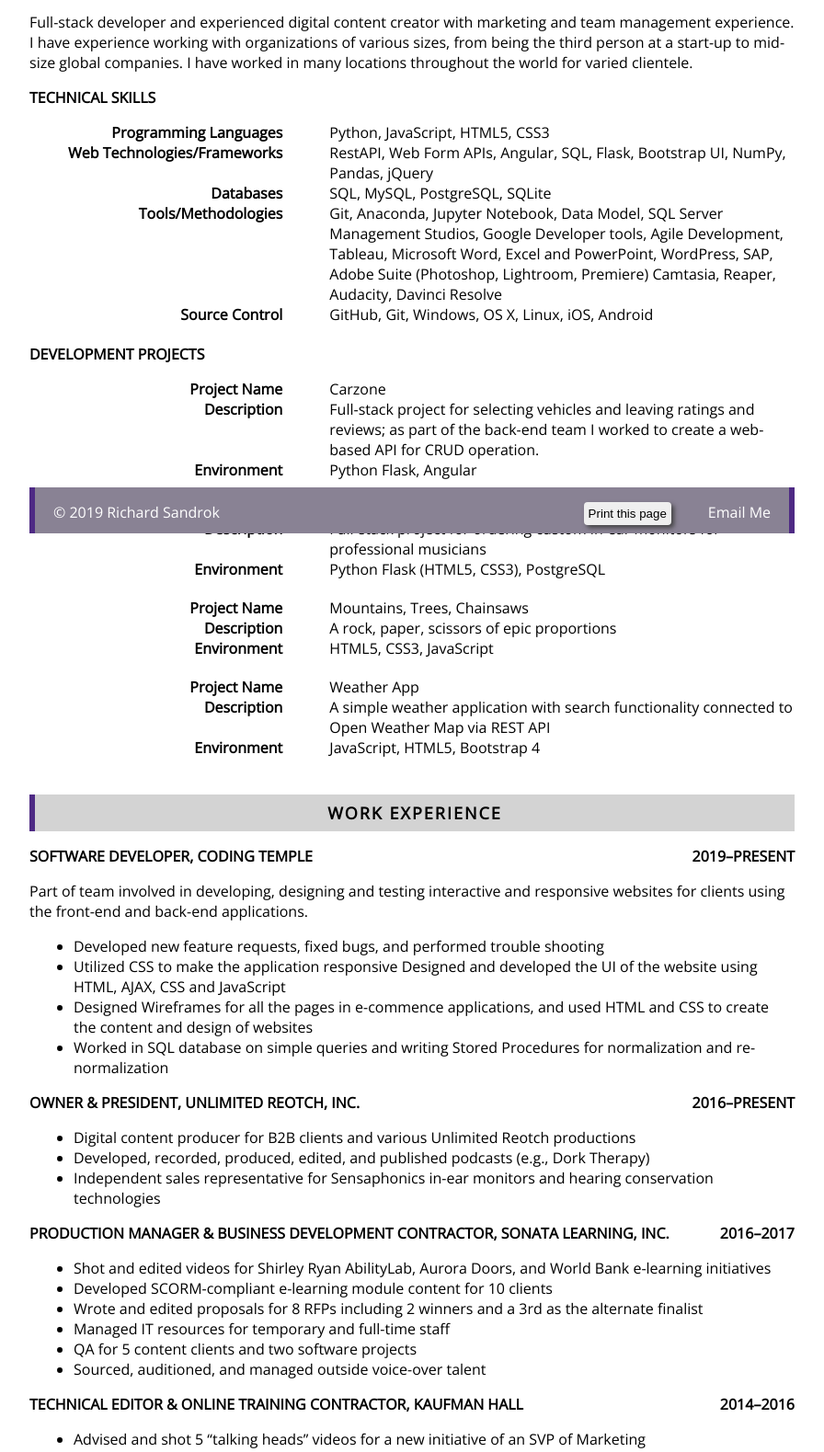
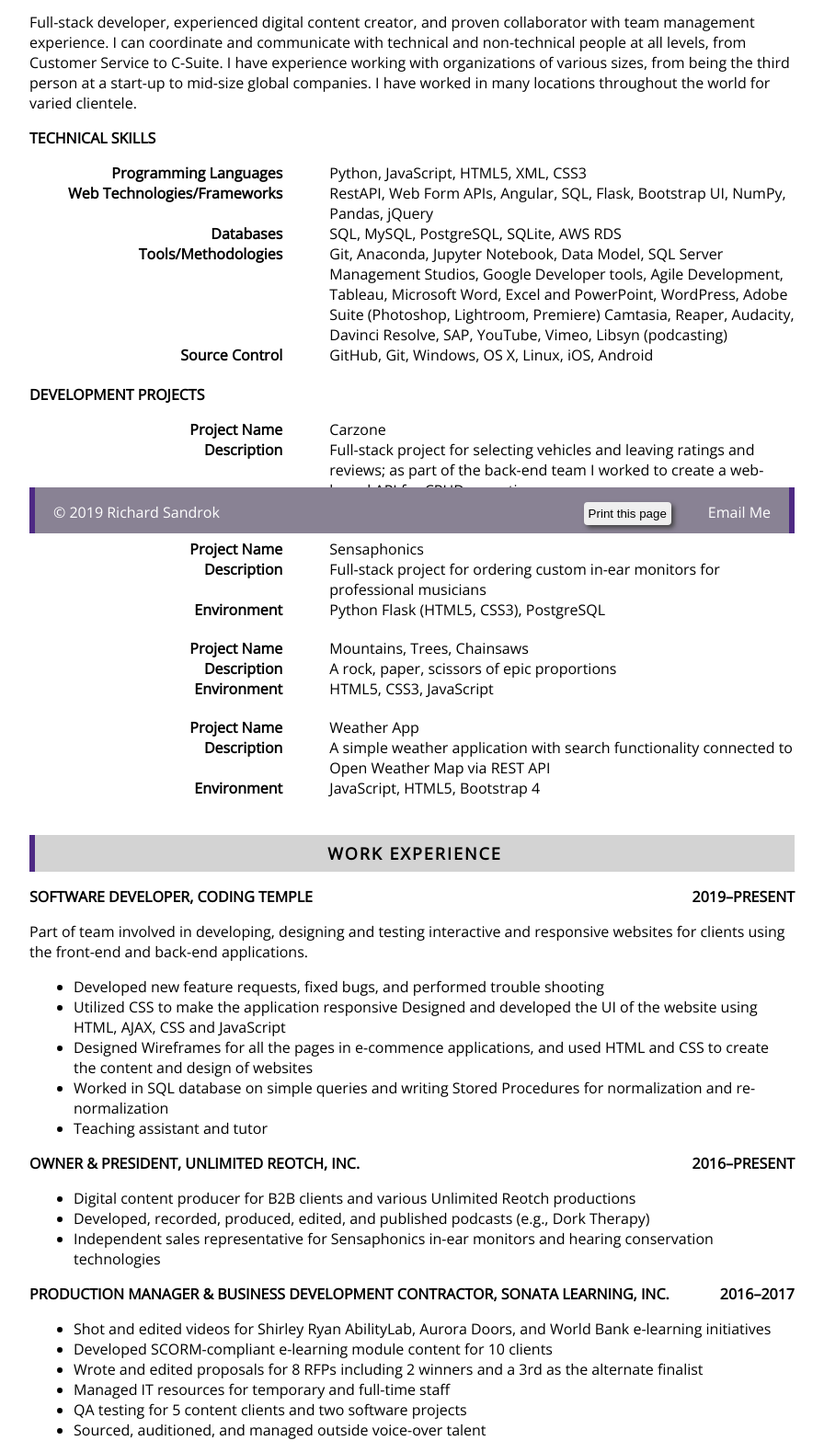
Before and after one commit to reotch/html-resume, a plain HTML site: page index.html in a window 1280 px wide. Shown: the part 220-1799 px from the top of the page at 92% size, without its empty margins (192-1088 px from the left). Drawn offline with nearby package versions, Linux system fonts and the light colour scheme.

Commit message:
Updates to languages, databases, tools/methodologies, coding temple experience, kaufman hall experience, qualification summary

```diff
--- a/css/main.css
+++ b/css/main.css
@@ -272,7 +272,8 @@ button {
         border-right: 6px solid rgb(78, 42, 132);
     }
 
- /*   #experience {
+ /*
+    #experience {
         margin-top: 0px;
     }
 
@@ -282,7 +283,8 @@ button {
 
     #dev-projects h2 {
         margin-top: 0px;
-    } */
+    }
+*/
 
     a {
         color: rgb(78, 42, 132);
@@ -301,6 +303,7 @@ button {
     .job-date {
         flex: 1;
         padding-left: 3px;
+        font-size: inherit;
         text-align: right;
         white-space: nowrap;
     }
--- a/index.html
+++ b/index.html
@@ -39,17 +39,17 @@
 <!-- ----- Qualification Summary Section ----- -->
 		<div class="section" id="qualification-summary">
 			<h2 class="job-head">qualification summary</h2>
-			<p class="job-desc">Full-stack developer and experienced digital content creator with marketing and team management experience. I have experience working with organizations of various sizes, from being the third person at a start-up to mid-size global companies. I have worked in many locations throughout the world for varied clientele.</p>
+			<p class="job-desc">Full-stack developer, experienced digital content creator, and proven collaborator with team management experience. I can coordinate and communicate with technical and non-technical people at all levels, from Customer Service to C-Suite. I have experience working with organizations of various sizes, from being the third person at a start-up to mid-size global companies. I have worked in many locations throughout the world for varied clientele.</p>
 			<h3 class="job-sub">technical skills</h3>
 			<div class="split">
 				<p class="left">Programming Languages</p>
-				<p class="right">Python, JavaScript, HTML5, CSS3</p>
+				<p class="right">Python, JavaScript, HTML5, XML, CSS3</p>
 				<p class="left">Web Technologies/Frameworks</p>
 				<p class="right">RestAPI, Web Form APIs, Angular, SQL, Flask, Bootstrap UI, NumPy, Pandas, jQuery</p>
 				<p class="left">Databases</p>
-				<p class="right">SQL, MySQL, PostgreSQL, SQLite</p>
+				<p class="right">SQL, MySQL, PostgreSQL, SQLite, AWS RDS</p>
 				<p class="left">Tools/Methodologies</p>
-				<p class="right">Git, Anaconda, Jupyter Notebook, Data Model, SQL Server Management Studios, Google Developer tools, Agile Development, Tableau, Microsoft Word, Excel and PowerPoint, WordPress, SAP, Adobe Suite (Photoshop, Lightroom, Premiere) Camtasia, Reaper, Audacity, Davinci Resolve</p>
+				<p class="right">Git, Anaconda, Jupyter Notebook, Data Model, SQL Server Management Studios, Google Developer tools, Agile Development, Tableau, Microsoft Word, Excel and PowerPoint, WordPress, Adobe Suite (Photoshop, Lightroom, Premiere) Camtasia, Reaper, Audacity, Davinci Resolve, SAP, YouTube, Vimeo, Libsyn (podcasting)</p>
 				<p class="left">Source Control</p>
 				<p class="right">GitHub, Git, Windows, OS X, Linux, iOS, Android</p>
 			</div>
@@ -101,7 +101,7 @@
 					<li>Utilized CSS to make the application responsive Designed and developed the UI of the website using HTML, AJAX, CSS and JavaScript</li>
 					<li>Designed Wireframes for all the pages in e-commence applications, and used HTML and CSS to create the content and design of websites</li>
 					<li>Worked in SQL database on simple queries and writing Stored Procedures for normalization and re-normalization</li>
-					<li style="color: red; display: none;">In your own words. Write a few more bullet points of what did you do.</li>
+					<li>Teaching assistant and tutor</li>
 				</ul>
 			</div>
 			<div id="unlimited-reotch">
@@ -119,7 +119,7 @@
 					<li>Developed SCORM-compliant e-learning module content for 10 clients</li>
 					<li>Wrote and edited proposals for 8 RFPs including 2 winners and a 3rd as the alternate finalist</li>
 					<li>Managed IT resources for temporary and full-time staff</li>
-					<li>QA for 5 content clients and two software projects</li>
+					<li>QA testing for 5 content clients and two software projects</li>
 					<li>Sourced, auditioned, and managed outside voice-over talent</li>
 				</ul>
 			</div>
@@ -129,7 +129,7 @@
 					<li>Advised and shot 5 “talking heads” videos for a new initiative of an SVP of Marketing</li>
 					<li>Produced livestreamed presentations for 2 years for the company’s marquee event, Healthcare Leadership Conference</li>
 					<li>Edited and wrote single-source and multi-source technical documentation for 10 software products</li>
-					<li>Managed online educational training resources (Adobe Connect, GoToTraining) and hosted over 35 online training sessions in a year</li>
+					<li>Managed online educational training via third-party resources (Adobe Connect, GoToTraining) and hosted over 35 online training sessions in a year</li>
 					<li>Trained over 20 consultants in best practices for online training presentations</li>
 				</ul>
 			</div>
```
